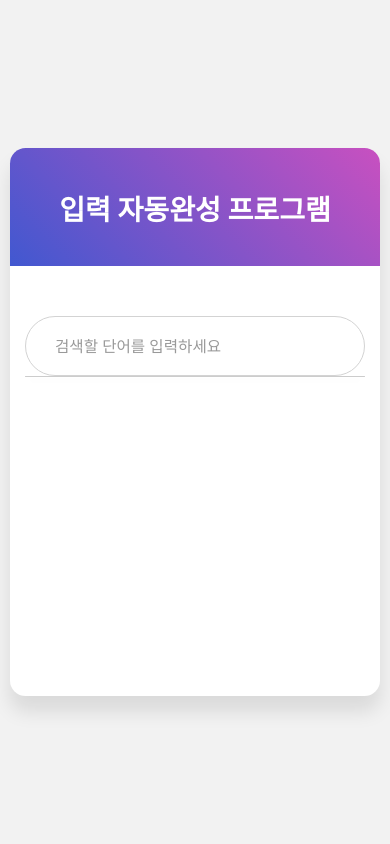
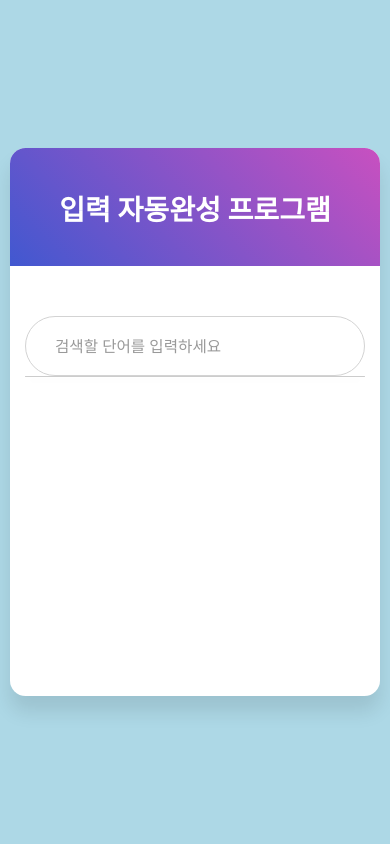
Before and after one commit to helloyoon07/-, a Flask app: page / in a window 390 px wide. Run offline with Flask 3, Linux system fonts and the light colour scheme; parts of the project's set-up code (start-up, migrations or seed data) failed here and were passed over.

Commit message:
그냥 수정메시지 올리는 칸

```diff
--- a/static/css/style.css
+++ b/static/css/style.css
@@ -172,6 +172,7 @@ form .signup-link a:hover {
   html,
   body {
     font-size: clamp(15px, 4vw, 18px);
+    background-color: lightblue;
     /* 모바일은 기준 폰트 좀 키움 */
   }
 
```
